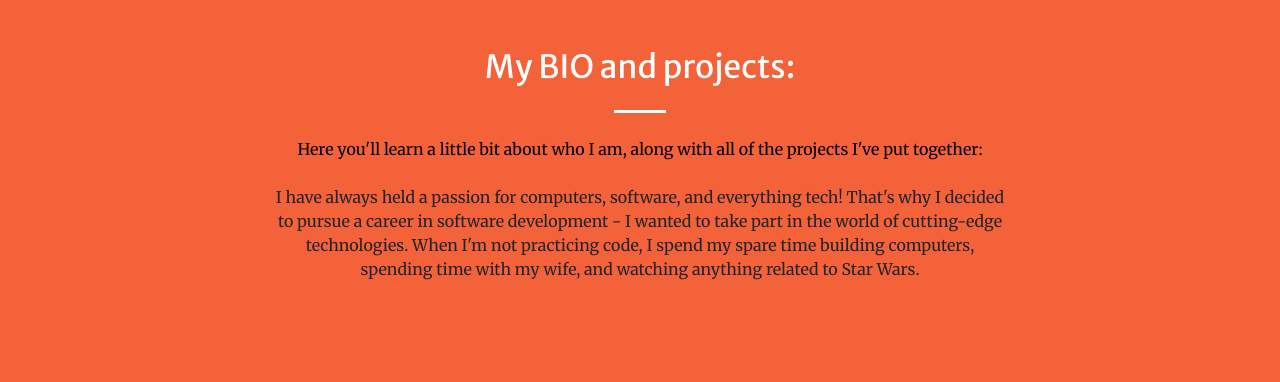
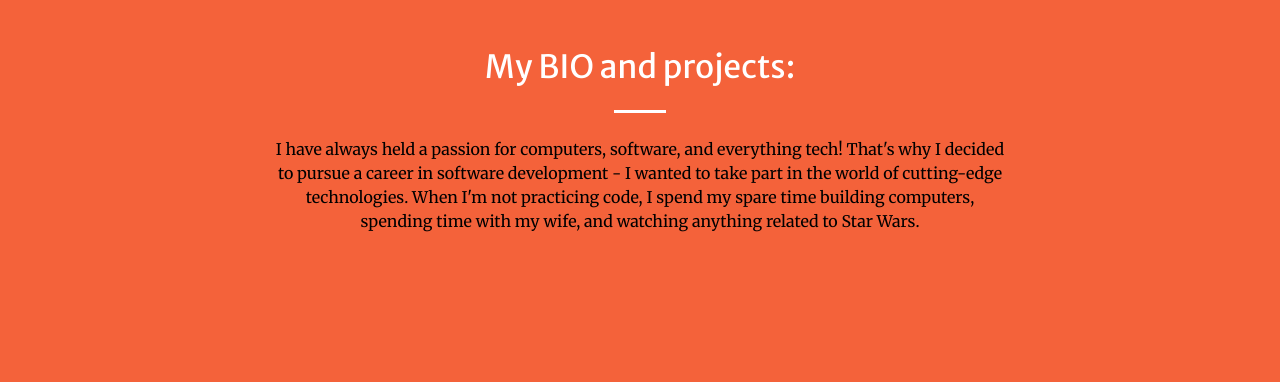
Before and after one commit to chas0n2/My-Portfolio, a website with bundled scripts: page index.html in a window 1280 px wide. Shown: the part 880-1262 px from the top of the page. Built offline with nearby package versions, Linux system fonts and the light colour scheme.

Commit message:
Updated About

```diff
--- a/index.html
+++ b/index.html
@@ -74,9 +74,9 @@
         <div class="col-lg-8 text-center">
           <h2 class="text-white mt-0">My BIO and projects:</h2>
           <hr class="divider light my-4">
-          <p class="text-white-50 mb-4" class="pTag-color">Here you'll learn a little bit about who I am, along with all of the projects I've put together:
+          <p class="text-white-50 mb-4" class="pTag-color">I have always held a passion for computers, software, and everything tech! That's why I decided to pursue a career in software development - I wanted to take part in the world of cutting-edge technologies. When I'm not practicing code, I spend my spare time building computers, spending time with my wife, and watching anything related to Star Wars.
             <br>
-            <P class="pTag-color">I have always held a passion for computers, software, and everything tech! That's why I decided to pursue a career in software development - I wanted to take part in the world of cutting-edge technologies. When I'm not practicing code, I spend my spare time building computers, spending time with my wife, and watching anything related to Star Wars.</P>
+            <P class="pTag-color"></P>
             <style>
               .pro1 {
                 color: white;
```
